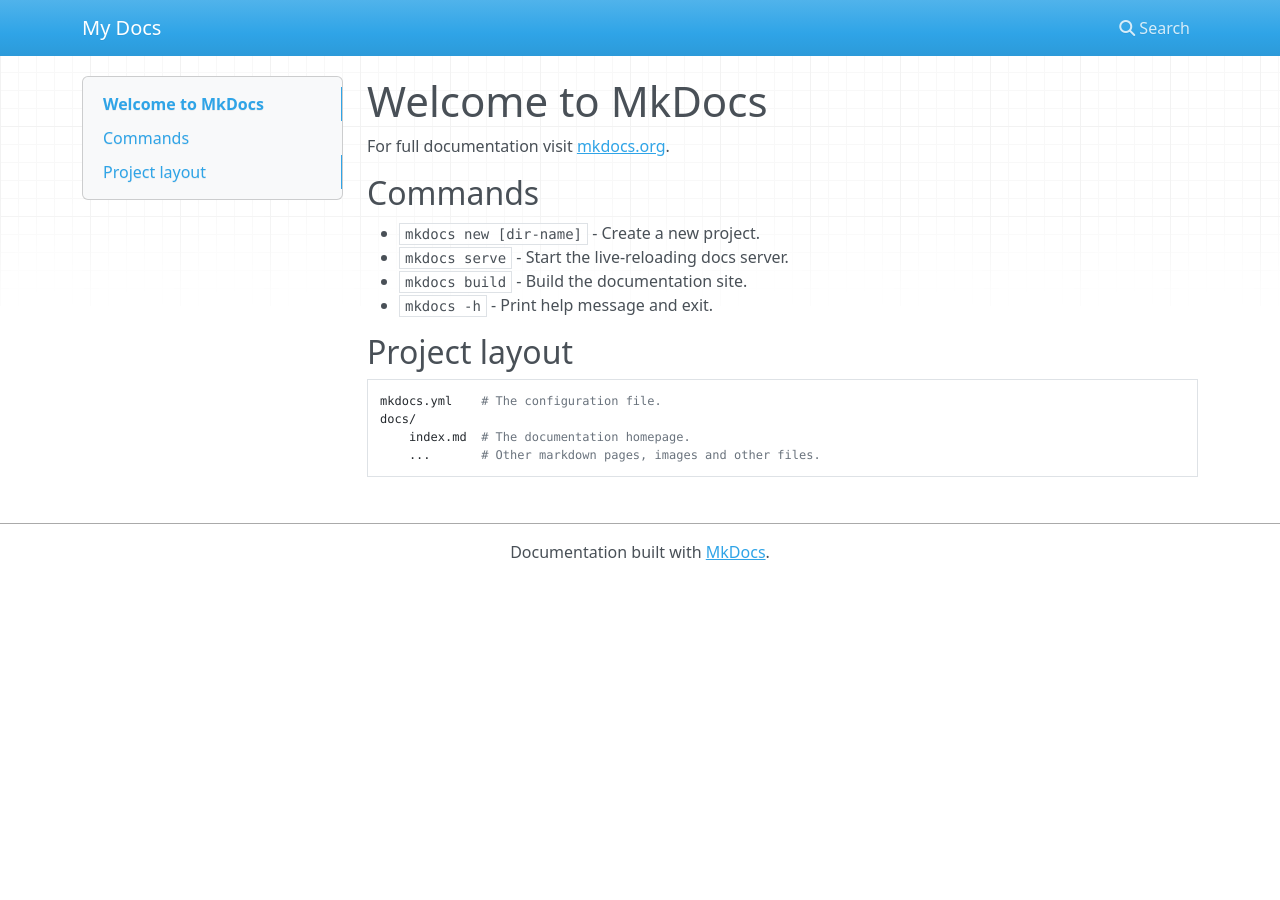
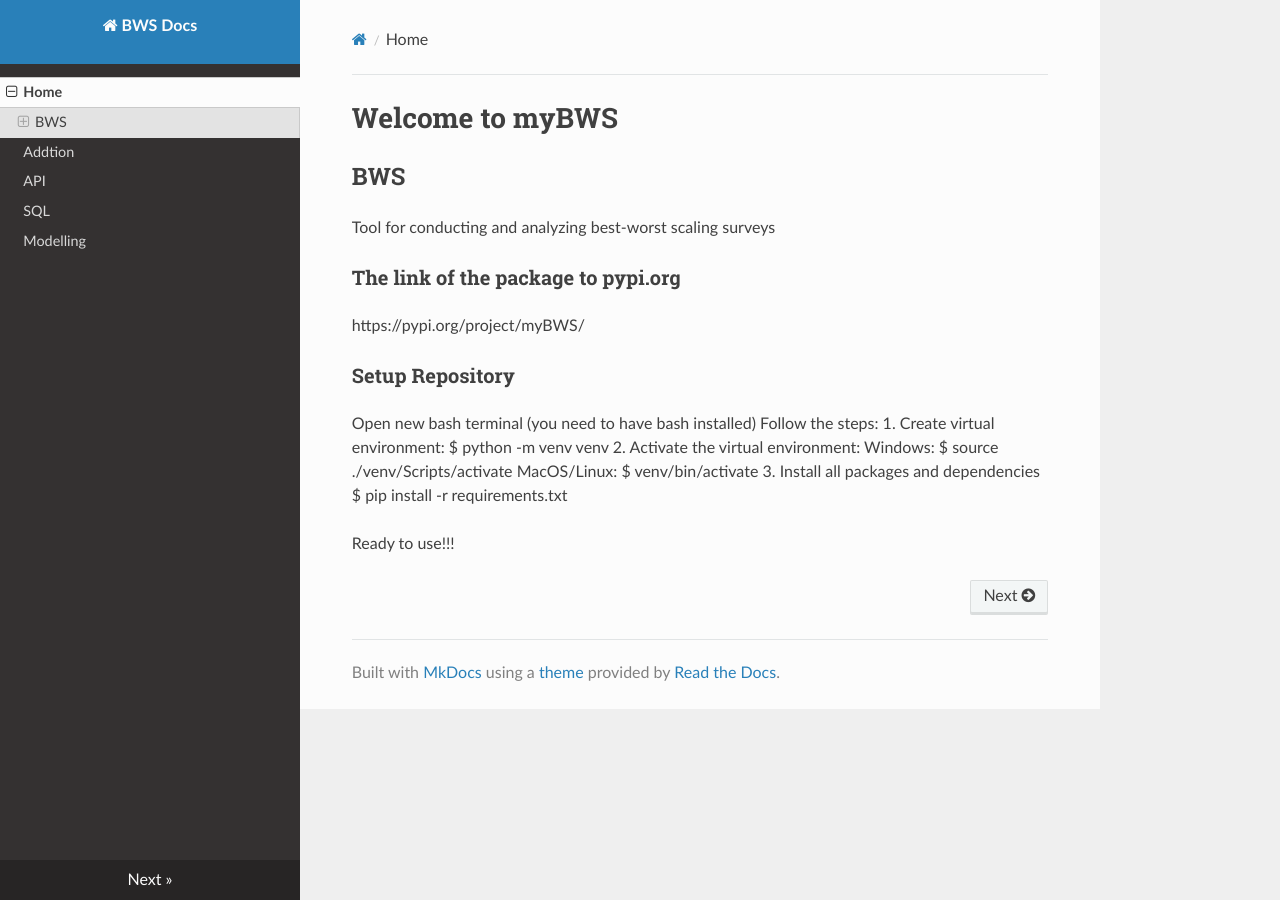
Before and after one commit to aram199922/BWS, an MkDocs documentation site: the page built from docs/index.md, in a window 1280 px wide. Built offline with MkDocs 1.6.1, drawn with Linux system fonts in a browser that asks for light colours; nearby versions of some CDN libraries.

Commit message:
changes to mkdocs

```diff
--- /dev/null
+++ b/docs/API.md
@@ -0,0 +1 @@
+# Documentation of API functions
--- /dev/null
+++ b/docs/Model.md
@@ -0,0 +1,3 @@
+# Documentation of Analysis functions
+
+::: BWS.model.analysis
--- /dev/null
+++ b/docs/SQL.md
@@ -0,0 +1 @@
+# Documentation of SQL functions
--- a/docs/index.md
+++ b/docs/index.md
@@ -1,17 +1,20 @@
-# Welcome to MkDocs
+# Welcome to myBWS
 
-For full documentation visit [mkdocs.org](https://www.mkdocs.org).
+## BWS
+Tool for conducting and analyzing best-worst scaling surveys
+### The link of the package to pypi.org
+https://pypi.org/project/myBWS/
 
-## Commands
+### Setup Repository
 
-* `mkdocs new [dir-name]` - Create a new project.
-* `mkdocs serve` - Start the live-reloading docs server.
-* `mkdocs build` - Build the documentation site.
-* `mkdocs -h` - Print help message and exit.
+Open new bash terminal (you need to have bash installed)
+Follow the steps:
+1. Create virtual environment:
+$ python -m venv venv
+2. Activate the virtual environment:
+Windows: $ source ./venv/Scripts/activate
+MacOS/Linux: $ venv/bin/activate
+3. Install all packages and dependencies
+$ pip install -r requirements.txt
 
-## Project layout
-
-    mkdocs.yml    # The configuration file.
-    docs/
-        index.md  # The documentation homepage.
-        ...       # Other markdown pages, images and other files.
+Ready to use!!!
--- a/mkdocs.yml
+++ b/mkdocs.yml
@@ -1 +1,18 @@
-site_name: My Docs
+site_name: BWS Docs
+
+nav:
+  - Home: index.md
+  - Addtion: add.md
+  - API: API.md
+  - SQL: SQL.md
+  - Modelling: Model.md
+
+
+plugins:
+  - mkdocstrings:
+      default_handler: python
+      handlers:
+        python:
+          paths: [src]
+
+theme: readthedocs
```
Also changed, not shown: docs/add.md (added), 1 other file.
